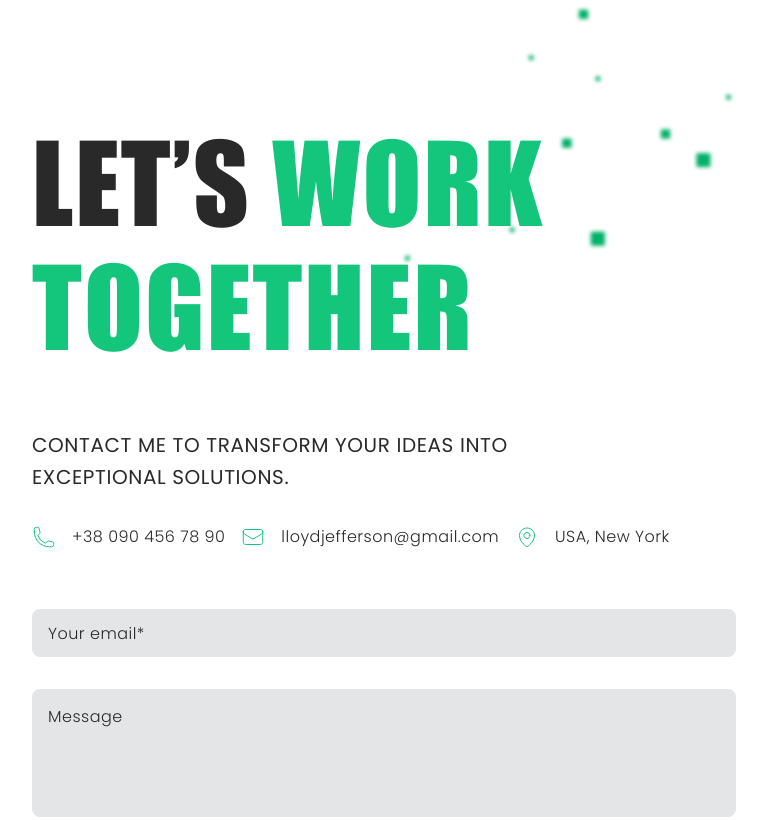
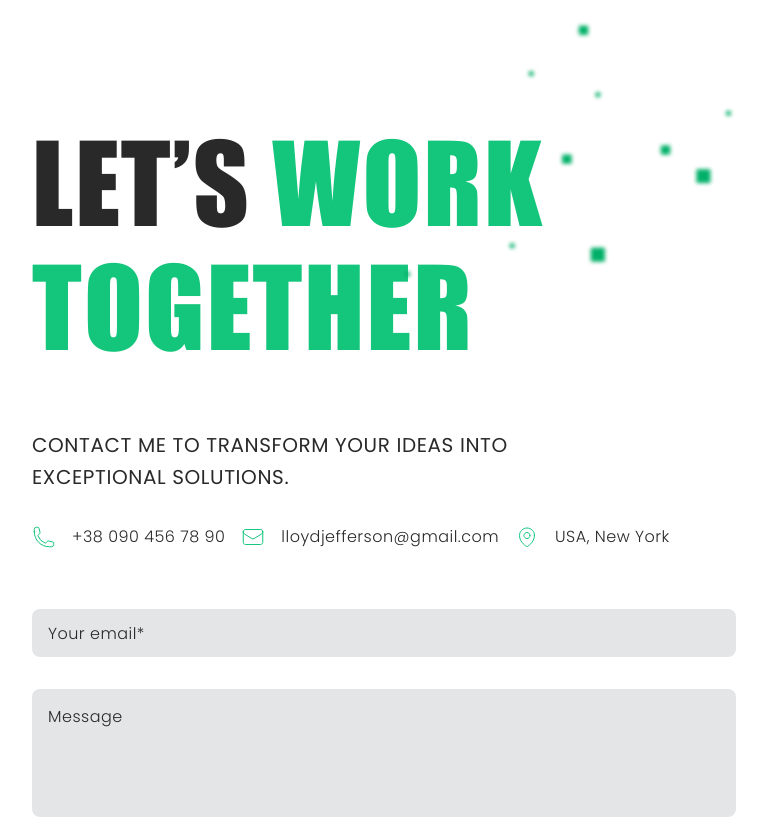
Before and after one commit to svolodarskyi/js-project-group-6, a website built with Vite: page src/index.html in a window 768 px wide. Shown: the part 7949-8769 px from the top of the page. Built offline with nearby package versions, Linux system fonts and the light colour scheme; no server answers; what accordion-js, izitoast would draw is missing.

Commit message:
Update work-together.css

```diff
--- a/src/css/work-together.css
+++ b/src/css/work-together.css
@@ -292,7 +292,7 @@
   .bg-wrap::before {
     content: '';
     position: absolute;
-    top: -116px;
+    top: -100px;
     right: 32px;
     height: 260px;
     width: 336px;
```
